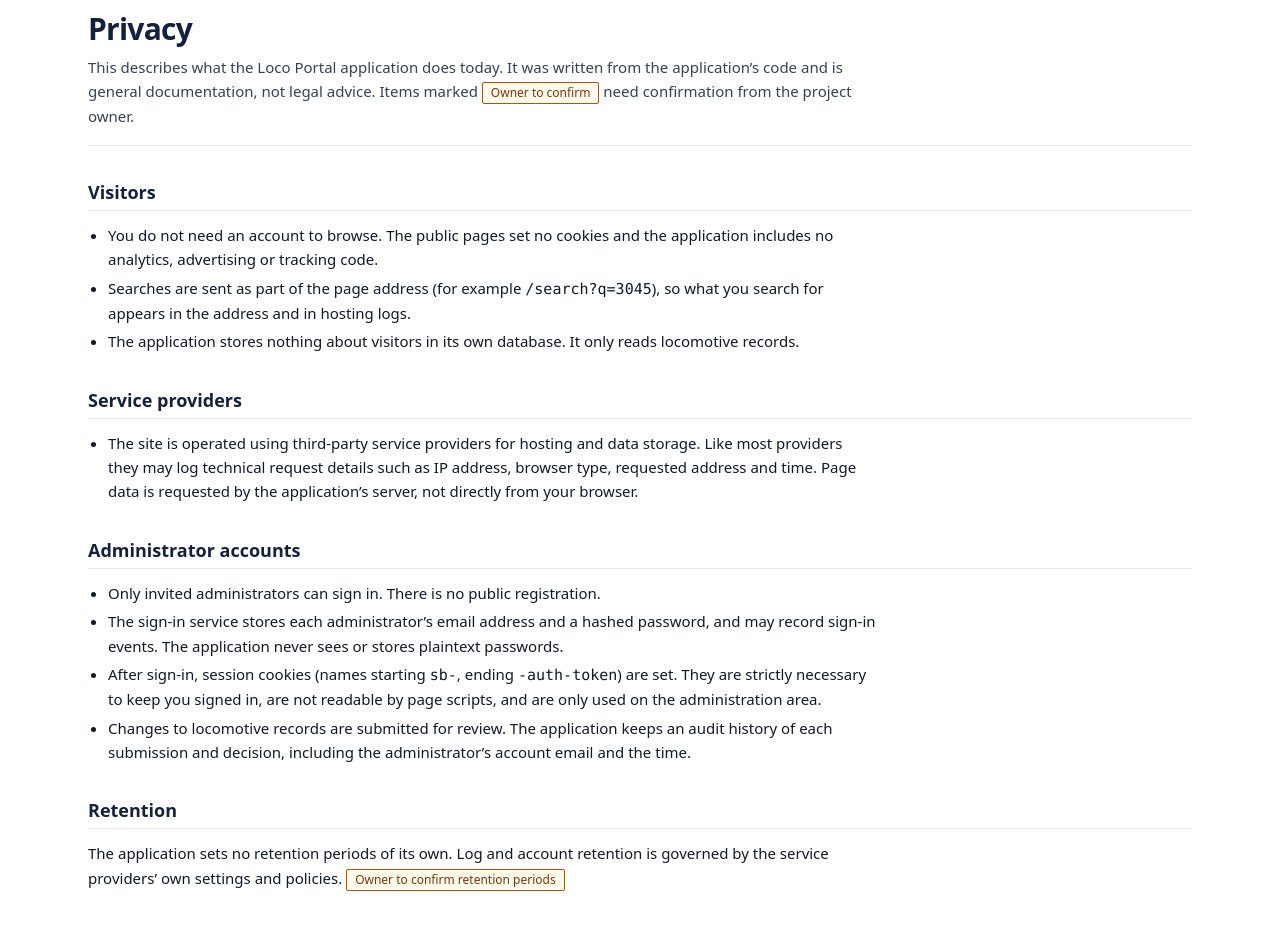
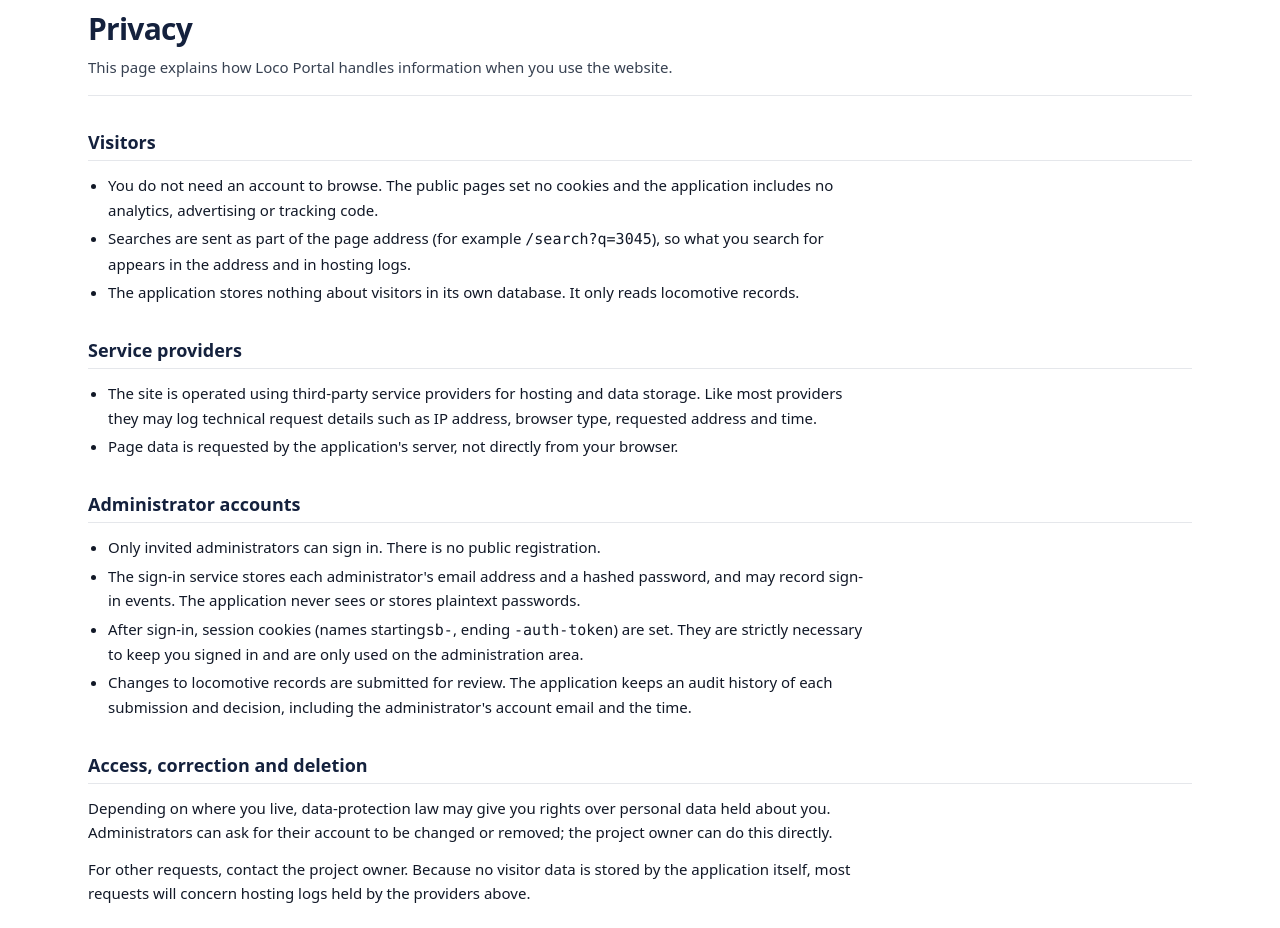
Before and after one commit to Chaitanyadurgeshweb/loco-db-final, a Next.js app: page /privacy in a window 1280 px wide. Shown: the part 162-1090 px from the top of the page. Built offline with nearby package versions, Linux system fonts and the light colour scheme.

Commit message:
Revise Privacy page content for clarity and detail
Updated the Privacy page to clarify how Loco Portal handles user information and added details about visitor data, service providers, and administrator accounts.

```diff
--- a/app/privacy/page.tsx
+++ b/app/privacy/page.tsx
@@ -1,22 +1,114 @@
-import Link from "next/link"; import PageHeader from "@/components/PageHeader"; import Contact, { Pending } from "@/components/Contact";
+import Link from "next/link";
+import PageHeader from "@/components/PageHeader";
+import Contact from "@/components/Contact";
+
 export const metadata = { title: "Privacy" };
-export default function Privacy() { return <><PageHeader title="Privacy" crumbs={[{ label: "Privacy" }]}>
-  <p>This describes what the Loco Portal application does today. It was written from the application’s code and is general documentation, not legal advice. Items marked <Pending /> need confirmation from the project owner.</p></PageHeader>
-  <div className="prose-doc">
-  <h2 id="visitors">Visitors</h2>
-  <ul><li>You do not need an account to browse. The public pages set no cookies and the application includes no analytics, advertising or tracking code.</li>
-  <li>Searches are sent as part of the page address (for example <code>/search?q=3045</code>), so what you search for appears in the address and in hosting logs.</li>
-  <li>The application stores nothing about visitors in its own database. It only reads locomotive records.</li></ul>
-  <h2 id="hosting">Service providers</h2>
-  <ul><li>The site is operated using third-party service providers for hosting and data storage. Like most providers they may log technical request details such as IP address, browser type, requested address and time. Page data is requested by the application’s server, not directly from your browser.</li></ul>
-  <h2 id="admin">Administrator accounts</h2>
-  <ul><li>Only invited administrators can sign in. There is no public registration.</li>
-  <li>The sign-in service stores each administrator’s email address and a hashed password, and may record sign-in events. The application never sees or stores plaintext passwords.</li>
-  <li>After sign-in, session cookies (names starting <code>sb-</code>, ending <code>-auth-token</code>) are set. They are strictly necessary to keep you signed in, are not readable by page scripts, and are only used on the administration area.</li>
-  <li>Changes to locomotive records are submitted for review. The application keeps an audit history of each submission and decision, including the administrator’s account email and the time.</li></ul>
-  <h2 id="retention">Retention</h2>
-  <p>The application sets no retention periods of its own. Log and account retention is governed by the service providers’ own settings and policies. <Pending>Owner to confirm retention periods</Pending></p>
-  <h2 id="rights">Access, correction and deletion</h2>
-  <p>Depending on where you live, data-protection law may give you rights over personal data held about you. Administrators can ask for their account to be changed or removed; the project owner can do this directly. For other requests, contact the project owner. Because no visitor data is stored by the application itself, most requests will concern hosting logs held by the providers above.</p>
-  <h2 id="contact">Contact</h2><Contact topic="privacy enquiries" />
-  <p>Related: <Link href="/legal">Legal information</Link>.</p></div></>; }
+
+export default function Privacy() {
+  return (
+    <>
+      <PageHeader
+        title="Privacy"
+        crumbs={[{ label: "Privacy" }]}
+      >
+        <p>
+          This page explains how Loco Portal handles information
+          when you use the website.
+        </p>
+      </PageHeader>
+
+      <div className="prose-doc">
+        <h2 id="visitors">Visitors</h2>
+
+        <ul>
+          <li>
+            You do not need an account to browse. The public pages
+            set no cookies and the application includes no analytics,
+            advertising or tracking code.
+          </li>
+
+          <li>
+            Searches are sent as part of the page address
+            (for example <code>/search?q=3045</code>), so what you
+            search for appears in the address and in hosting logs.
+          </li>
+
+          <li>
+            The application stores nothing about visitors in its
+            own database. It only reads locomotive records.
+          </li>
+        </ul>
+
+        <h2 id="hosting">Service providers</h2>
+
+        <ul>
+          <li>
+            The site is operated using third-party service providers
+            for hosting and data storage. Like most providers they
+            may log technical request details such as IP address,
+            browser type, requested address and time.
+          </li>
+
+          <li>
+            Page data is requested by the application's server,
+            not directly from your browser.
+          </li>
+        </ul>
+
+        <h2 id="admin">Administrator accounts</h2>
+
+        <ul>
+          <li>
+            Only invited administrators can sign in.
+            There is no public registration.
+          </li>
+
+          <li>
+            The sign-in service stores each administrator's
+            email address and a hashed password, and may record
+            sign-in events. The application never sees or stores
+            plaintext passwords.
+          </li>
+
+          <li>
+            After sign-in, session cookies (names starting
+            <code>sb-</code>, ending <code>-auth-token</code>)
+            are set. They are strictly necessary to keep you
+            signed in and are only used on the administration area.
+          </li>
+
+          <li>
+            Changes to locomotive records are submitted for review.
+            The application keeps an audit history of each
+            submission and decision, including the administrator's
+            account email and the time.
+          </li>
+        </ul>
+
+        <h2 id="rights">Access, correction and deletion</h2>
+
+        <p>
+          Depending on where you live, data-protection law may
+          give you rights over personal data held about you.
+          Administrators can ask for their account to be changed
+          or removed; the project owner can do this directly.
+        </p>
+
+        <p>
+          For other requests, contact the project owner.
+          Because no visitor data is stored by the application
+          itself, most requests will concern hosting logs held
+          by the providers above.
+        </p>
+
+        <h2 id="contact">Contact</h2>
+
+        <Contact topic="privacy enquiries" />
+
+        <p>
+          Related: <Link href="/legal">Legal information</Link>.
+        </p>
+      </div>
+    </>
+  );
+}
```
